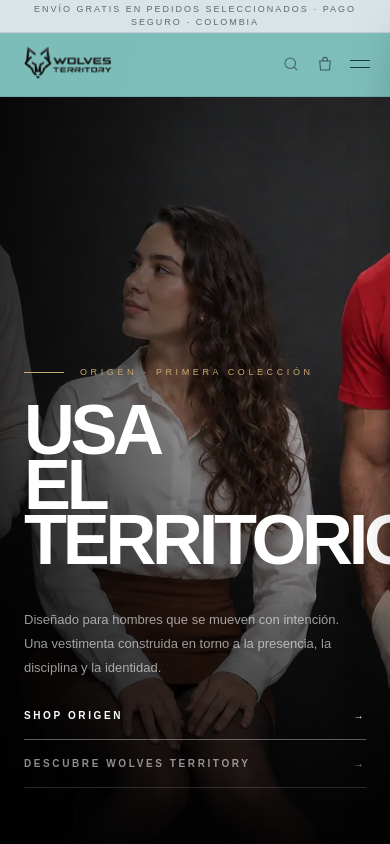
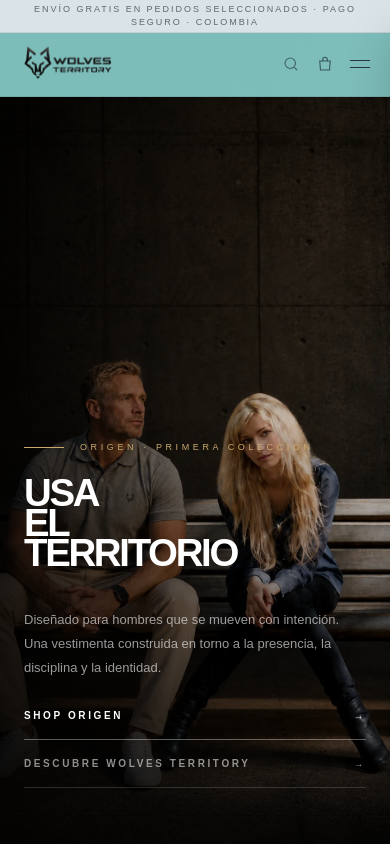
Before and after one commit to deltastudiocomunicaciones-cpu/wolves-territory, a Next.js app: page / in a window 390 px wide. Shown: the top 844 px of the page. Built offline with nearby package versions, Linux system fonts and the light colour scheme.

Commit message:
feat(home): responsive mobile hero campaign

```diff
--- a/components/sections/Hero.tsx
+++ b/components/sections/Hero.tsx
@@ -2,11 +2,17 @@ export default function Hero() {
   return (
     <section className="relative min-h-[100svh] overflow-hidden bg-black">
       {/* BACKGROUND */}
-      <img
-        src="/images/hero-wolves.webp"
-        alt="Wolves Territory Campaign"
-        className="absolute inset-0 h-full w-full object-cover object-[center_-20%]"
-      />
+      <picture className="absolute inset-0 block h-full w-full">
+        <source
+          media="(max-width: 767px)"
+          srcSet="/images/hero-wolves-mobile.webp"
+        />
+        <img
+          src="/images/hero-wolves.webp"
+          alt="Wolves Territory Campaign"
+          className="h-full w-full object-cover object-center md:object-[center_-20%]"
+        />
+      </picture>
 
       {/* OVERLAYS */}
       <div className="absolute inset-0 bg-black/05" />
@@ -27,7 +33,7 @@ export default function Hero() {
               </p>
             </div>
 
-            <h1 className="max-w-[1050px] text-[clamp(4.4rem,8.2vw,9rem)] font-black uppercase leading-[0.78] tracking-[-0.06em] text-white">
+            <h1 className="max-w-[1050px] text-[clamp(2.4rem,9.5vw,4rem)] sm:text-[clamp(3.5rem,8.2vw,9rem)] lg:text-[clamp(4.4rem,8.2vw,9rem)] font-black uppercase leading-[0.78] tracking-[-0.06em] text-white">
               Usa
               <br />
               el
```
Also changed, not shown: public/images/hero-wolves-mobile.webp (added).
